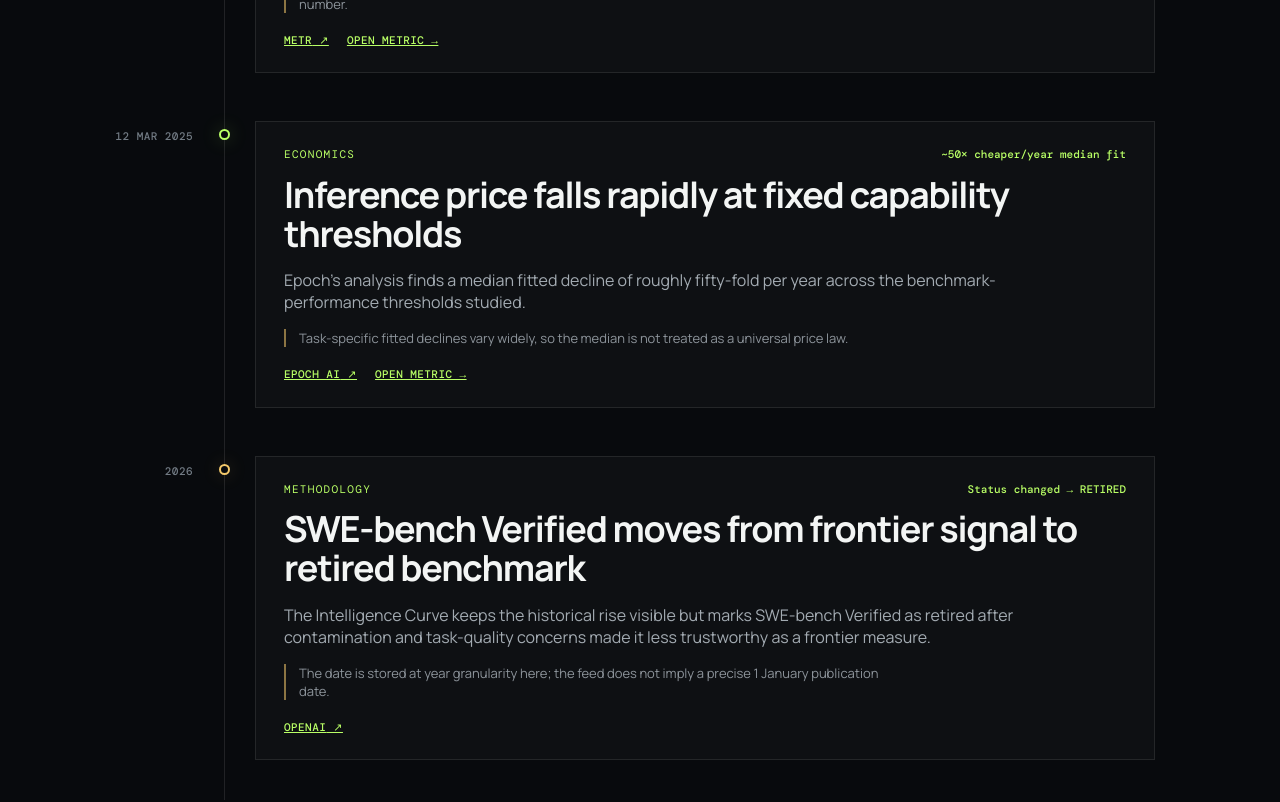
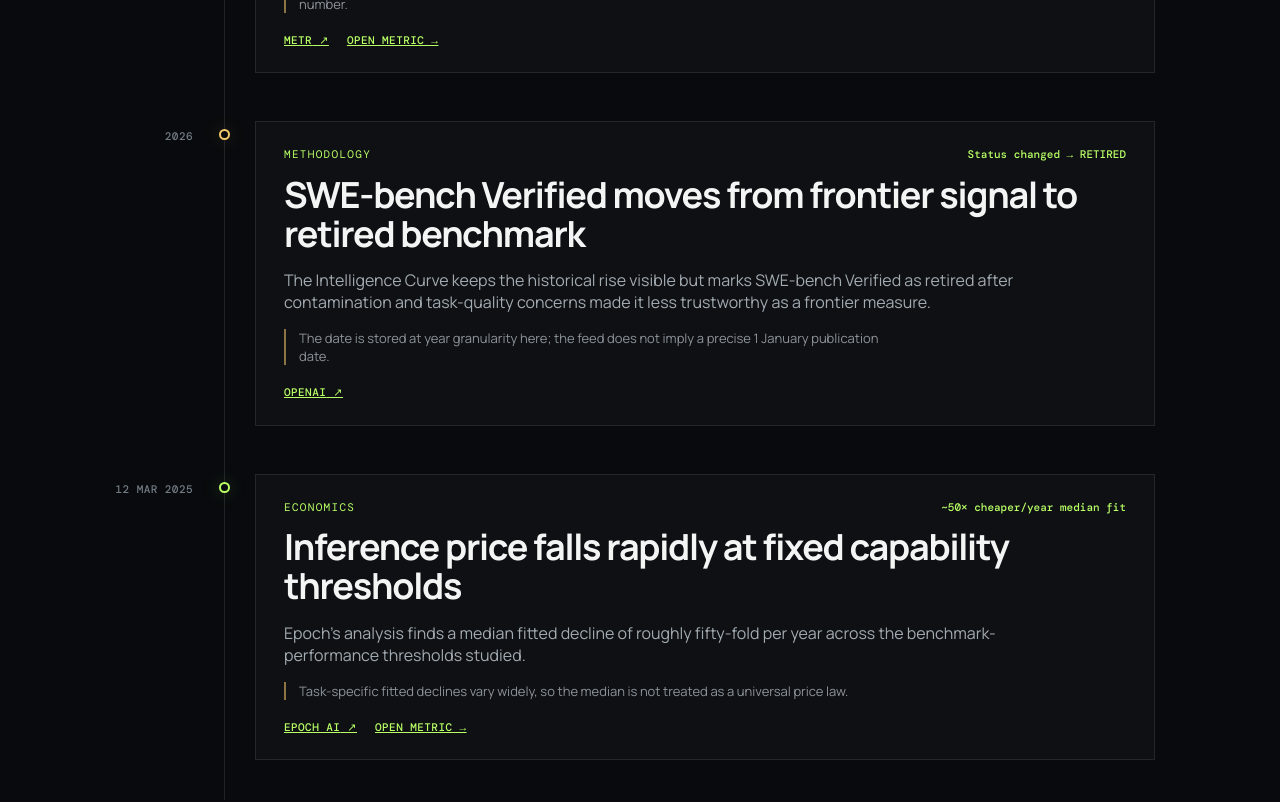
Before and after one commit to rcampbell30/The-Intelligence-curve-, a React (Vite) app: page /updates in a window 1280 px wide. Shown: the part 2940-3742 px from the top of the page. Built offline with nearby package versions, Linux system fonts and the light colour scheme; a web font is replaced by a local one.

Commit message:
Keep update feed in reverse chronological order

```diff
--- a/src/pages/UpdatesPage.tsx
+++ b/src/pages/UpdatesPage.tsx
@@ -19,11 +19,13 @@ export default function UpdatesPage() {
   const [category, setCategory] = useState<CategoryFilter>('all')
   const [source, setSource] = useState<SourceFilter>('all')
 
-  const visible = useMemo(() => updateEvents.filter((event) => {
-    const categoryMatch = category === 'all' || event.category === category
-    const sourceMatch = source === 'all' || event.source === source
-    return categoryMatch && sourceMatch
-  }), [category, source])
+  const visible = useMemo(() => updateEvents
+    .filter((event) => {
+      const categoryMatch = category === 'all' || event.category === category
+      const sourceMatch = source === 'all' || event.source === source
+      return categoryMatch && sourceMatch
+    })
+    .sort((a, b) => b.date.localeCompare(a.date)), [category, source])
 
   const freshnessRows = metrics.map((metric) => ({ metric, freshness: getFreshness(metric.id) })).filter((row) => row.freshness)
   const currentCount = freshnessRows.filter((row) => row.freshness?.status === 'current').length
```
